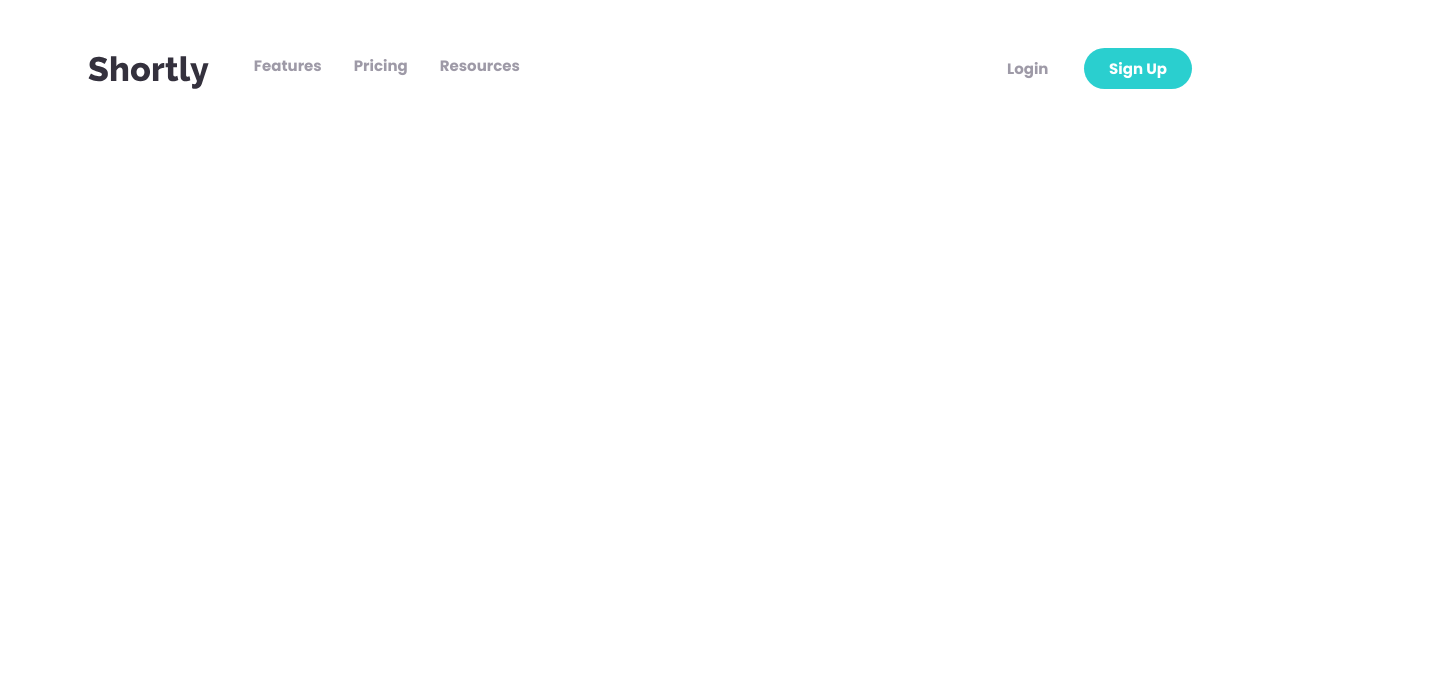
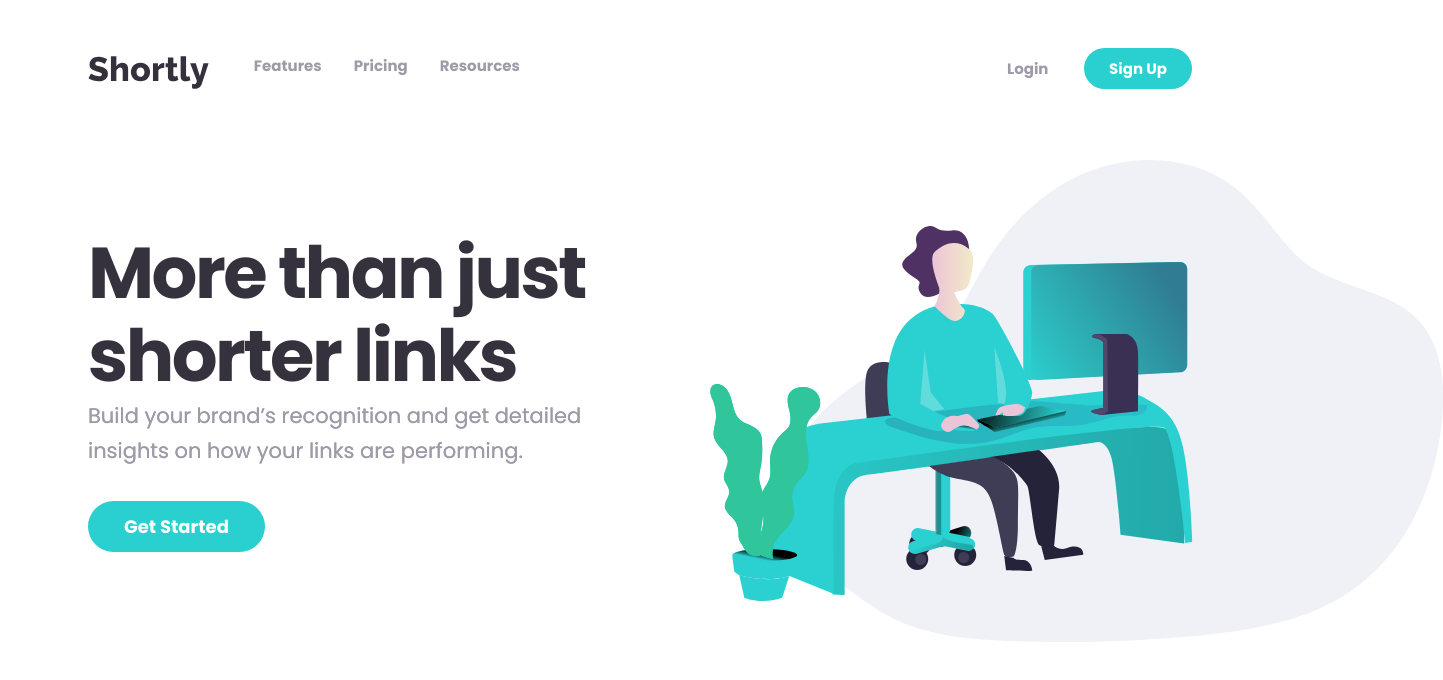
Before and after one commit to wbilashee/shortly, a plain HTML site: page index.html in a window 1280 px wide. Shown: the whole page, 1443 px wide, since content can reach past the window. Drawn offline with Linux system fonts and the light colour scheme.

Commit message:
hero done

```diff
--- a/app/scss/_globals.scss
+++ b/app/scss/_globals.scss
@@ -15,6 +15,7 @@ body {
   margin: 0;
   padding: 0;
   font-family: "Poppins", sans-serif;
+  overflow-x: hidden;
 
   &.noscroll {
     overflow: hidden;
@@ -99,6 +100,19 @@ a {
   }
 }
 
+// Grid
+.grid {
+  display: grid;
+
+  &-ai-c {
+    align-items: center;
+  }
+
+  &-ji-c {
+    justify-items: center;
+  }
+}
+
 // Buttons
 button,
 .button {
--- a/app/scss/_header.scss
+++ b/app/scss/_header.scss
@@ -107,6 +107,10 @@
         margin-right: 0.4rem;
         color: $grayishViolet;
         background: transparent;
+
+        &:hover::before {
+          opacity: 0;
+        }
       }
     }
   }
--- /dev/null
+++ b/app/scss/_hero.scss
@@ -0,0 +1,79 @@
+.hero {
+  .container {
+    position: relative;
+    grid-template-columns: 1fr;
+
+    @include breakpoint-up(medium) {
+      height: auto;
+      grid-template-columns: 1fr 1fr;
+    }
+  }
+
+  &__text {
+    padding-top: 1rem;
+    text-align: center;
+
+    @include breakpoint-up(medium) {
+      text-align: left;
+      padding-top: 2.5rem;
+    }
+
+    h1 {
+      margin: 0;
+      line-height: 1.15;
+      font-size: 2.65rem;
+      color: $veryDarkBlue;
+      letter-spacing: -2.5px;
+
+      @include breakpoint-up(large) {
+        font-size: 4.5rem;
+      }
+    }
+
+    p {
+      line-height: 1.7;
+      font-size: 1.125rem;
+      color: $grayishViolet;
+      text-shadow: 0px 0px 0px;
+      margin: 0.5rem auto 2rem;
+
+      @include breakpoint-up(large) {
+        margin: 0 0 2rem;
+        font-size: 1.3125rem;
+      }
+    }
+
+    .button {
+      font-weight: 700;
+      font-size: 1.125rem;
+      padding: 0.75rem 2.25rem;
+    }
+  }
+
+  &__image {
+    height: 100%;
+    width: 100%;
+    order: -1;
+
+    @include breakpoint-up(medium) {
+      order: 1;
+    }
+
+    img {
+      position: relative;
+      top: -1rem;
+      right: 0;
+      width: 135%;
+      -webkit-transform: translateX(10%);
+      transform: translateX(10%);
+
+      @media screen and (min-width: 1170px) {
+        position: absolute;
+        top: 4rem;
+        width: auto;
+        -webkit-transform: translateX(31%);
+        transform: translateX(31%);
+      }
+    }
+  }
+}
--- a/app/scss/style.scss
+++ b/app/scss/style.scss
@@ -3,3 +3,4 @@
 @import "animations";
 @import "globals";
 @import "header";
+@import "hero";
--- a/index.html
+++ b/index.html
@@ -37,14 +37,22 @@
         </div>
       </div>
     </header>
+    <section class="hero">
+      <div class="container container--pall grid grid-ai-c">
+        <div class="hero__text">
+          <h1>More than just shorter links</h1>
+          <p>
+            Build your brand’s recognition and get detailed insights on how your
+            links are performing.
+          </p>
+          <a href="#" class="button">Get Started</a>
+        </div>
+        <div class="hero__image">
+          <img src="./images/illustration-working.svg" alt="working" />
+        </div>
+      </div>
+    </section>
     <!--
-  More than just shorter links
-
-  Build your brand’s recognition and get detailed insights
-  on how your links are performing.
-
-  Get Started
-
   Shorten a link here...
 
   Shorten It!
```
Also changed, not shown: dist/style.css, 1 other file.
